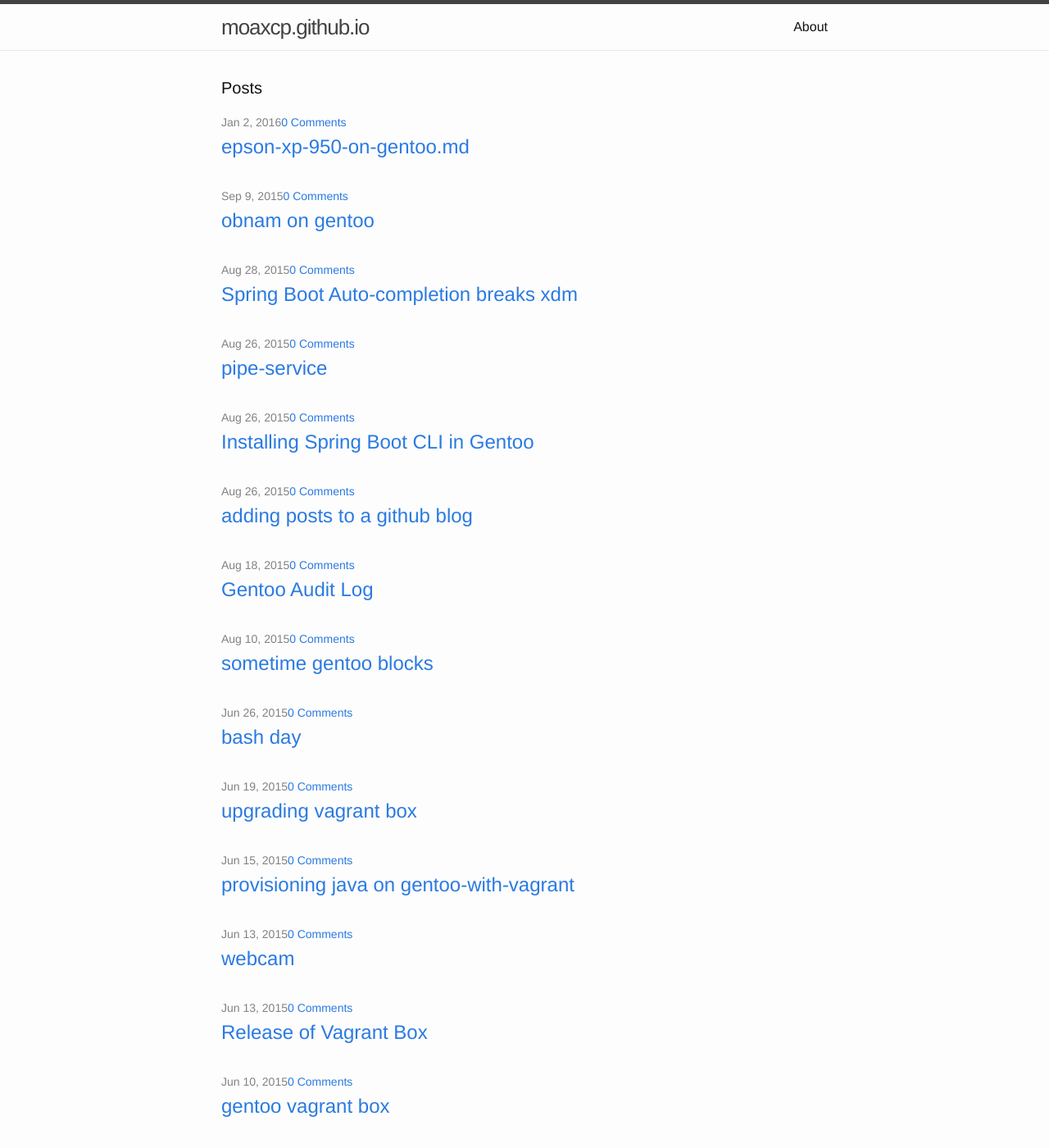
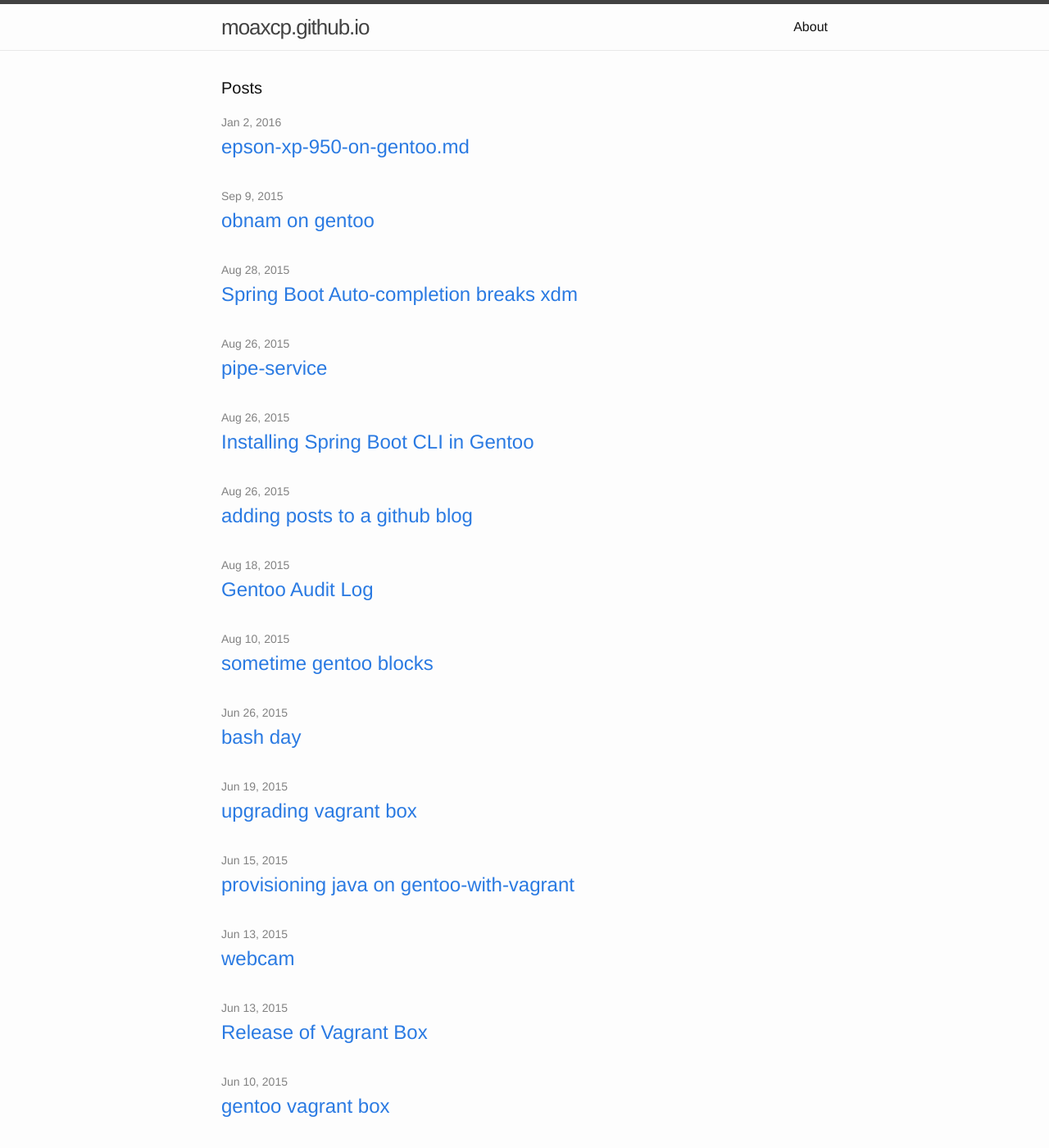
Before and after one commit to moaxcp/moaxcp.github.io, a Jekyll site: the page built from index.html, in a window 1280 px wide and 1400 px high. Shown: the whole window at 82% size. Built offline with Jekyll 4.4.1, drawn with Linux system fonts in a browser that asks for light colours; comment, search, counter and statistics services are not loaded; some of the changed text lies outside the part shown.

Commit message:
fixing comments in index.html

```diff
--- a/index.html
+++ b/index.html
@@ -9,7 +9,7 @@ layout: default
   <ul class="post-list">
     {% for post in site.posts %}
       <li>
-        <span class="post-meta">{{ post.date | date: "%b %-d, %Y" }}<a href="https://moaxcp.github.io{{ post.url }}#disqus_thread">0 Comments</a></span>
+        <span class="post-meta">{{ post.date | date: "%b %-d, %Y" }} {% if post.comments %}<a href="https://moaxcp.github.io{{ post.url }}#disqus_thread">0 Comments</a>{% endif %}</span>
 
         <h2>
           <a class="post-link" href="{{ post.url | prepend: site.baseurl }}">{{ post.title }}</a>
```
